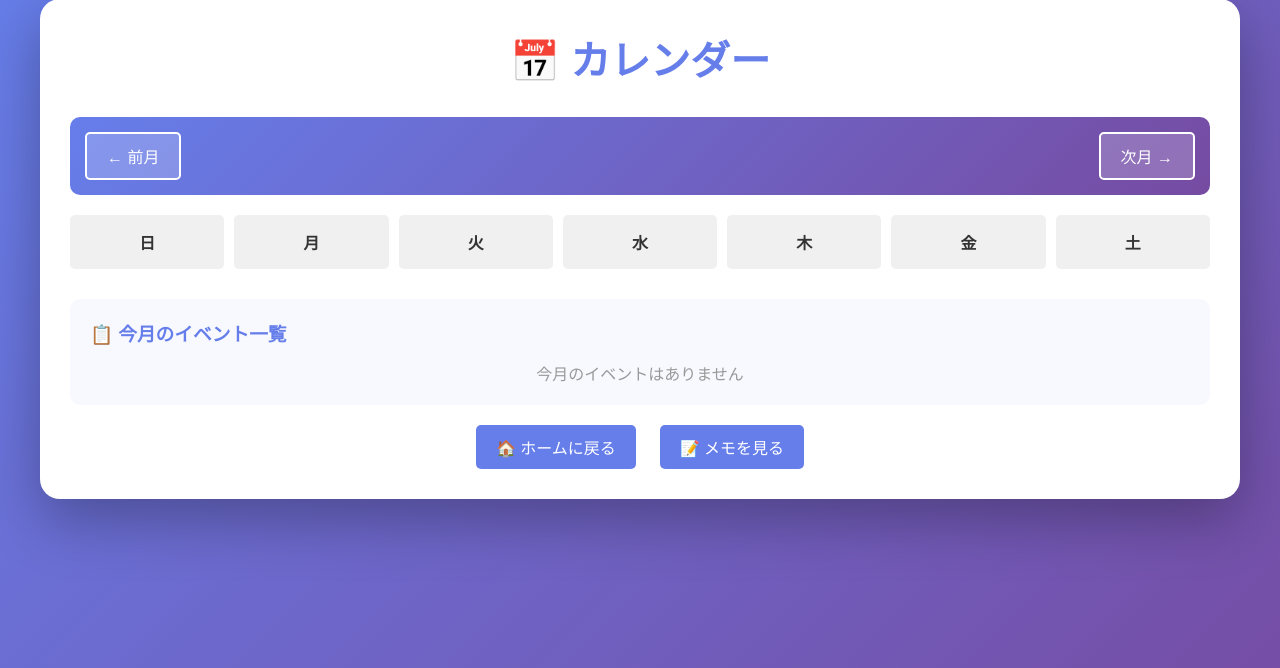
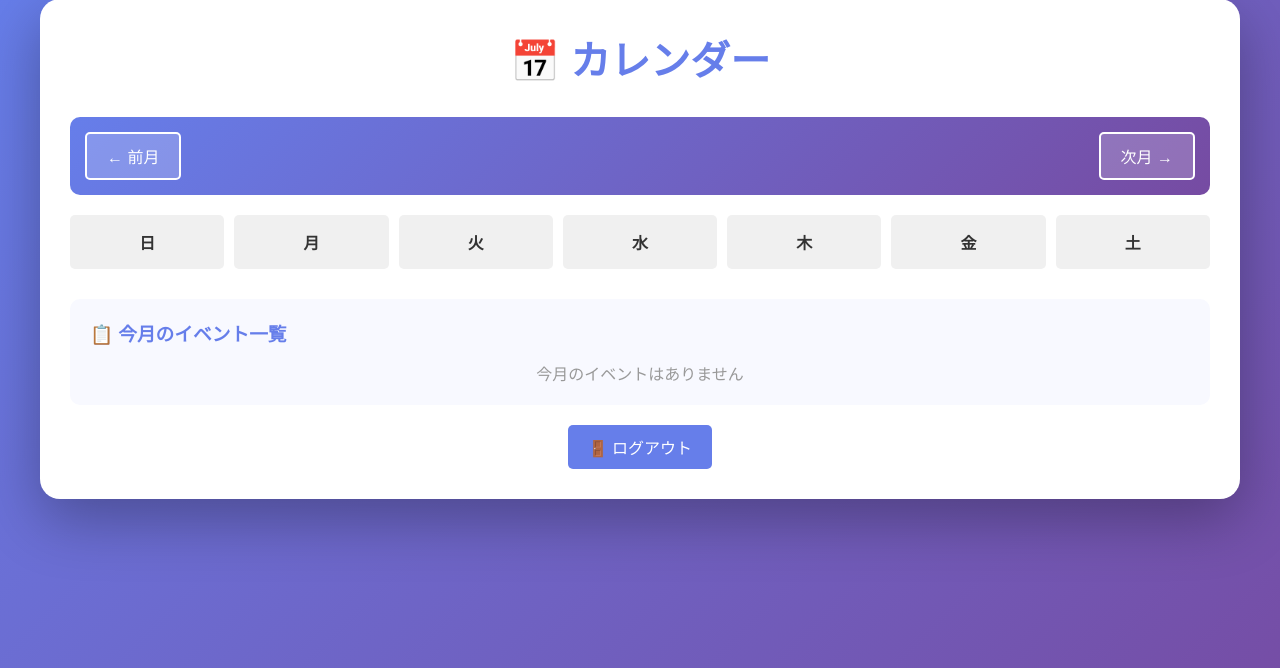
Before and after one commit to mikawa-pbl/pbl-app-2025, a Django app: template templates/teams/team_UD/calendar.html in a window 1280 px wide. Shown: the part 21-689 px from the top of the page. Run offline with Django 4.2, Linux system fonts and the light colour scheme; the template is opened without the code that fills it, so the values that code supplies are empty.

Commit message:
UPDATE: 不要なページを削除のエラー解消

```diff
--- a/templates/teams/team_UD/calendar.html
+++ b/templates/teams/team_UD/calendar.html
@@ -426,8 +426,7 @@
         </div>
 
         <div class="nav-links">
-            <a href="{% url 'team_UD:index' %}">🏠 ホームに戻る</a>
-            <a href="{% url 'team_UD:memo' %}">📝 メモを見る</a>
+            <a href="{% url 'team_UD:logout' %}">🚪 ログアウト</a>
         </div>
     </div>
 
```
